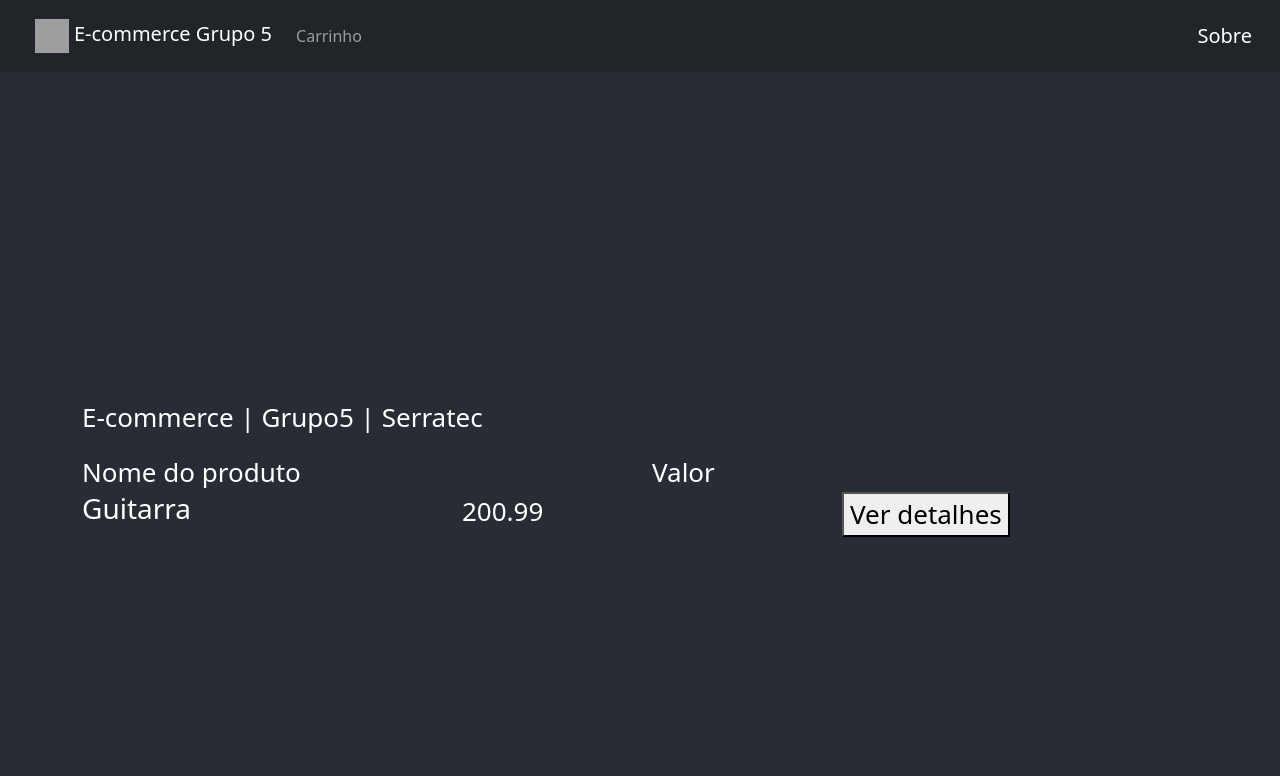
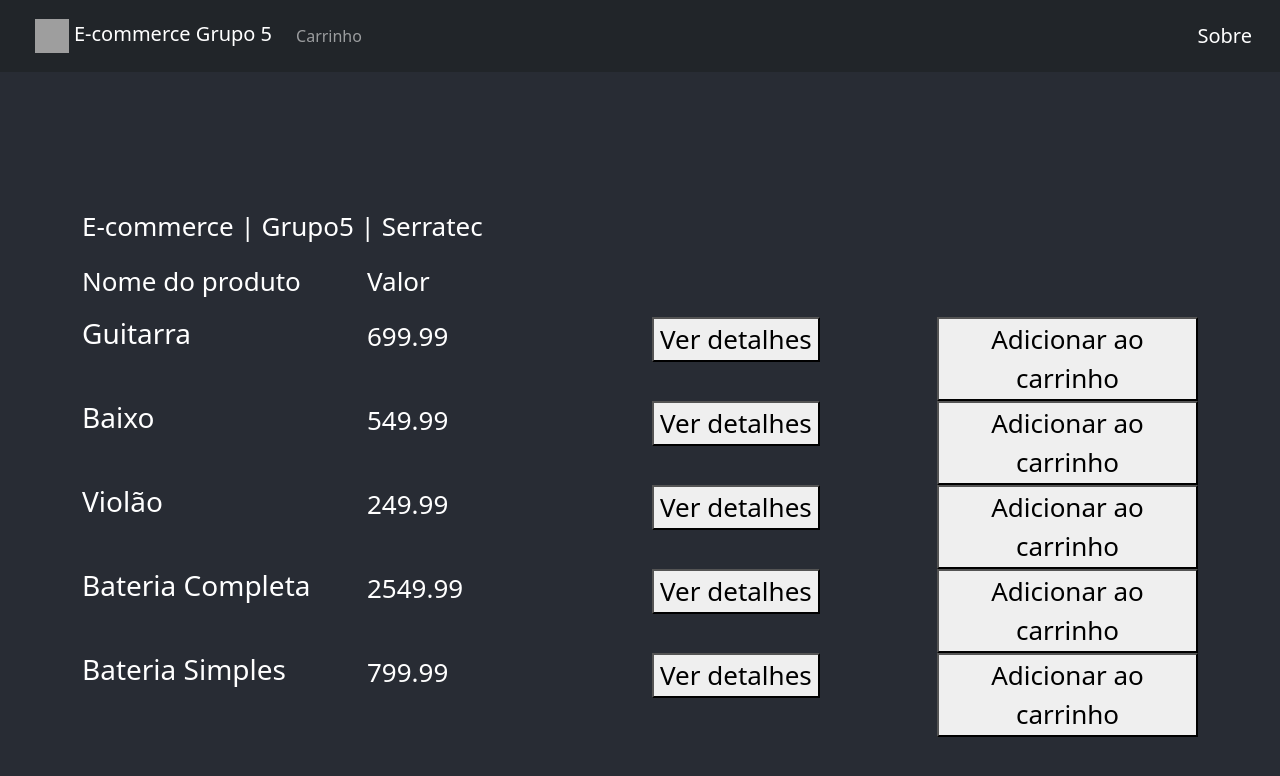
Before and after one commit to camillaslp/trabalho-react, a React (Vite) app: page / in a window 1280 px wide. Shown: the top 776 px of the page. Built offline with nearby package versions, Linux system fonts and the light colour scheme; data requests are answered from the project's data file; grey boxes are pictures that could not be loaded.

Commit message:
useEffect

```diff
--- a/db.json
+++ b/db.json
@@ -1,9 +1,30 @@
 {
     "produtos": [{
-        "id": 1,
-        "nome": "Guitarra",
-        "valor": "200.99"
-    }],
+            "id": 1,
+            "nome": "Guitarra",
+            "valor": "699.99"
+        },
+        {
+            "id": 2,
+            "nome": "Baixo",
+            "valor": "549.99"
+        },
+        {
+            "id": 3,
+            "nome": "Violão",
+            "valor": "249.99"
+        },
+        {
+            "id": 4,
+            "nome": "Bateria Completa",
+            "valor": "2549.99"
+        },
+        {
+            "id": 5,
+            "nome": "Bateria Simples",
+            "valor": "799.99"
+        }
+    ],
     "pedidos": [{
             "cliente": {
                 "id": 1
@@ -16,5 +37,43 @@
             },
             "id": 2
         }
+    ],
+    "pedidosItem": [{
+            "produto": {
+                "id": 1
+            },
+            "quantidade": 1,
+            "id": 1
+        },
+        {
+            "pedido": {
+                "id": 1
+            },
+            "produto": {
+                "id": "1"
+            },
+            "quantidade": 1,
+            "id": 2
+        },
+        {
+            "pedido": {
+                "id": 1
+            },
+            "produto": {
+                "id": "1"
+            },
+            "quantidade": 1,
+            "id": 3
+        },
+        {
+            "pedido": {
+                "id": 1
+            },
+            "produto": {
+                "id": "2"
+            },
+            "quantidade": 1,
+            "id": 4
+        }
     ]
 }
--- a/src/Detalhes.jsx
+++ b/src/Detalhes.jsx
@@ -7,12 +7,8 @@
 import { Col } from "react-bootstrap";
 
 export default (props) => {
-    const {id} = useParams();
+    const { id } = useParams();
     const [produto, setProduto] = React.useState({});
-
-    function buscar() {
-
-    }
 
     Api.get(`/produtos/${id}`).then(exibir);
 
@@ -20,30 +16,30 @@
         setProduto(response.data);
     }
 
-    function comprar () {
+    function comprar() {
         function adicionarPedidoItem(idLista) {
-            Api.post('/pedidoitens', {
+            Api.post('/pedidosItem', {
                 "pedido": {
-                    "id":idLista
+                    "id": idLista
                 },
                 "produto": {
-                    "id":id
+                    "id": id
                 },
                 "quantidade": 1
             })
         }
 
-        Api.get(`/pedidos`).then((result)=> {
+        Api.get(`/pedidos`).then((result) => {
 
             if (result.data?.length > 0) {
                 const pedidoEncontrado = result.data.find((x) => x.cliente?.id == 1);
 
                 if (!pedidoEncontrado) {
                     Api.post("/pedidos", {
-                        "cliente":{
-                            "id":1
+                        "cliente": {
+                            "id": 1
                         }
-                    }).then((newPedido)=> {
+                    }).then((newPedido) => {
                         adicionarPedidoItem(newPedido.data.id);
                     });
                 } else {
@@ -52,6 +48,9 @@
             }
         });
     }
+
+    function retorna() {
+    };
 
 
     return (
@@ -64,6 +63,8 @@
                     <Col>
                         <h2>{"Valor do Produto"}</h2>
                     </Col>
+                    <Col></Col>
+                    <Col></Col>
                 </Row>
             </Container>
             <Container>
@@ -72,10 +73,13 @@
                         <h3>{produto.nome}</h3>
                     </Col>
                     <Col>
-                        <h3>{produto.valor}</h3>
+                        <h3>{"R$ " + produto.valor}</h3>
                     </Col>
                     <Col>
                         <Link to='/carrinho'><button onClick={comprar}>Adicionar ao carrinho</button></Link>
+                    </Col>
+                    <Col>
+                        <Link to='/home'><button onClick={retorna}>Retornar</button></Link>
                     </Col>
                 </Row>
             </Container>
--- a/src/PaginaInicial.jsx
+++ b/src/PaginaInicial.jsx
@@ -1,9 +1,7 @@
+import axios from "axios";
 import React from "react";
-import axios from "axios";
+import { Col, Container, Row } from "react-bootstrap";
 import Produtos from "./Produtos";
-import { Container } from "react-bootstrap";
-import { Row } from "react-bootstrap";
-import { Col } from "react-bootstrap";
 
 export default () => {
   const [produtos, setProdutos] = React.useState([]);
@@ -20,7 +18,7 @@
     }
   };
 
-  React.useEffect(() => { chamadaAPI() }, [])
+  React.useEffect(() => { chamadaAPI() }, [produtos])
 
   return (
     <div className="App-header">
@@ -32,6 +30,9 @@
         <Row>
           <Col>Nome do produto</Col>
           <Col>Valor</Col>
+          <Col></Col>
+          <Col></Col>
+          <p></p>
         </Row>
       </Container>
       <Container>
--- a/src/Produtos.jsx
+++ b/src/Produtos.jsx
@@ -2,11 +2,47 @@
 import { Row } from "react-bootstrap";
 import { Col } from "react-bootstrap";
 import { Link } from 'react-router-dom';
+import Detalhes from "./Detalhes";
+import Carrinho from "./Carrinho";
 
 export default (props) => {
     const { produto } = props;
 
     const handler = (event) => {
+        <Detalhes produto={produto} />
+    }
+
+    function comprar() {
+        function adicionarPedidoItem(idLista) {
+            Api.post('/pedidosItem', {
+                "pedido": {
+                    "id": idLista
+                },
+                "produto": {
+                    "id": id
+                },
+                "quantidade": 1
+            })
+        }
+
+        Api.get(`/pedidos`).then((result) => {
+
+            if (result.data?.length > 0) {
+                const pedidoEncontrado = result.data.find((x) => x.cliente?.id == 1);
+
+                if (!pedidoEncontrado) {
+                    Api.post("/pedidos", {
+                        "cliente": {
+                            "id": 1
+                        }
+                    }).then((newPedido) => {
+                        adicionarPedidoItem(newPedido.data.id);
+                    });
+                } else {
+                    adicionarPedidoItem(pedidoEncontrado.id)
+                }
+            }
+        });
     }
 
     return (
@@ -21,6 +57,9 @@
                 <Col>
                     <Link to={`/produtos/${produto.id}`}><button onClick={handler()}>Ver detalhes</button></Link>
                 </Col>
+                <Col>
+                    <Link to='/carrinho'><button onClick={comprar}>Adicionar ao carrinho</button></Link>
+                </Col>
             </Row>
         </div>
     )
```
